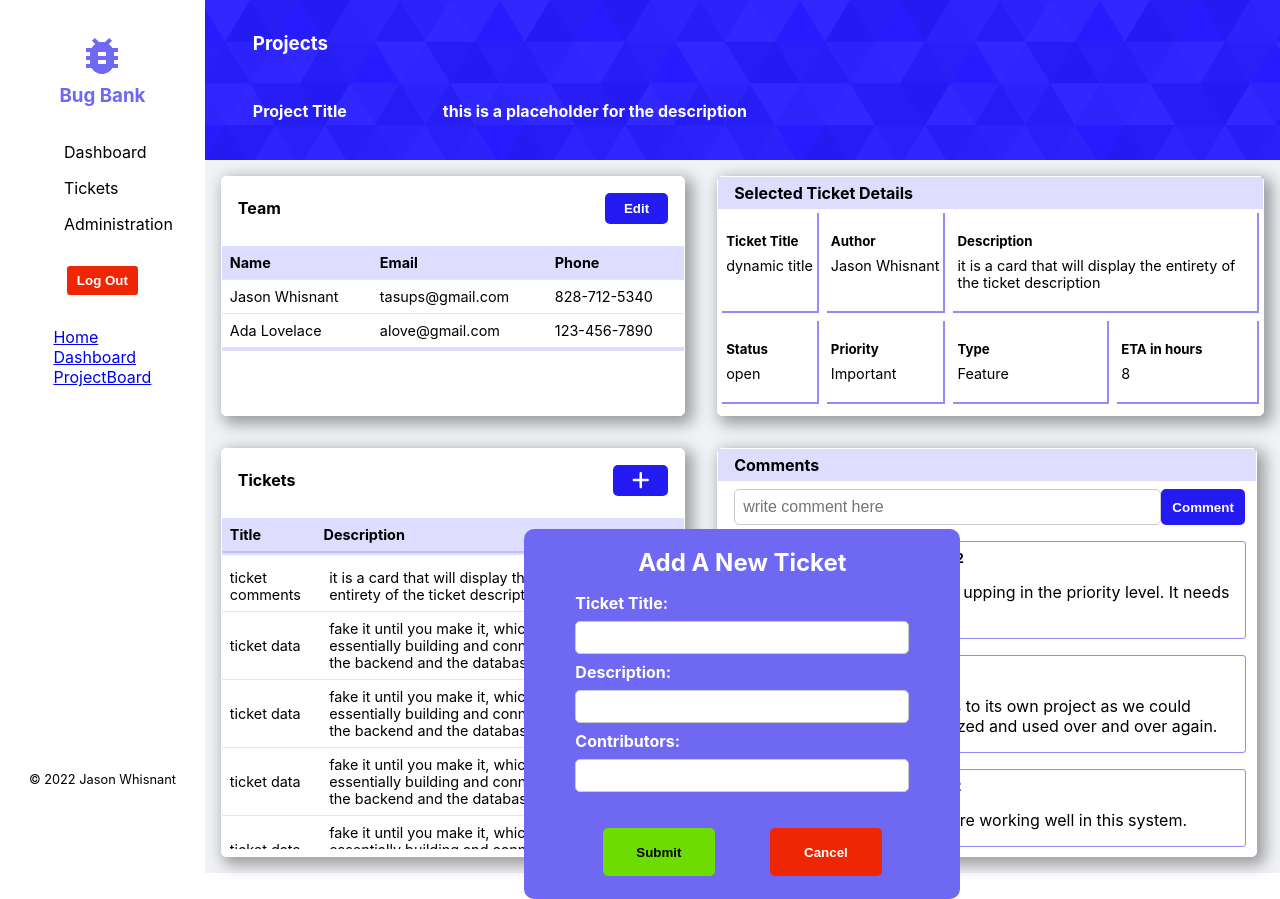
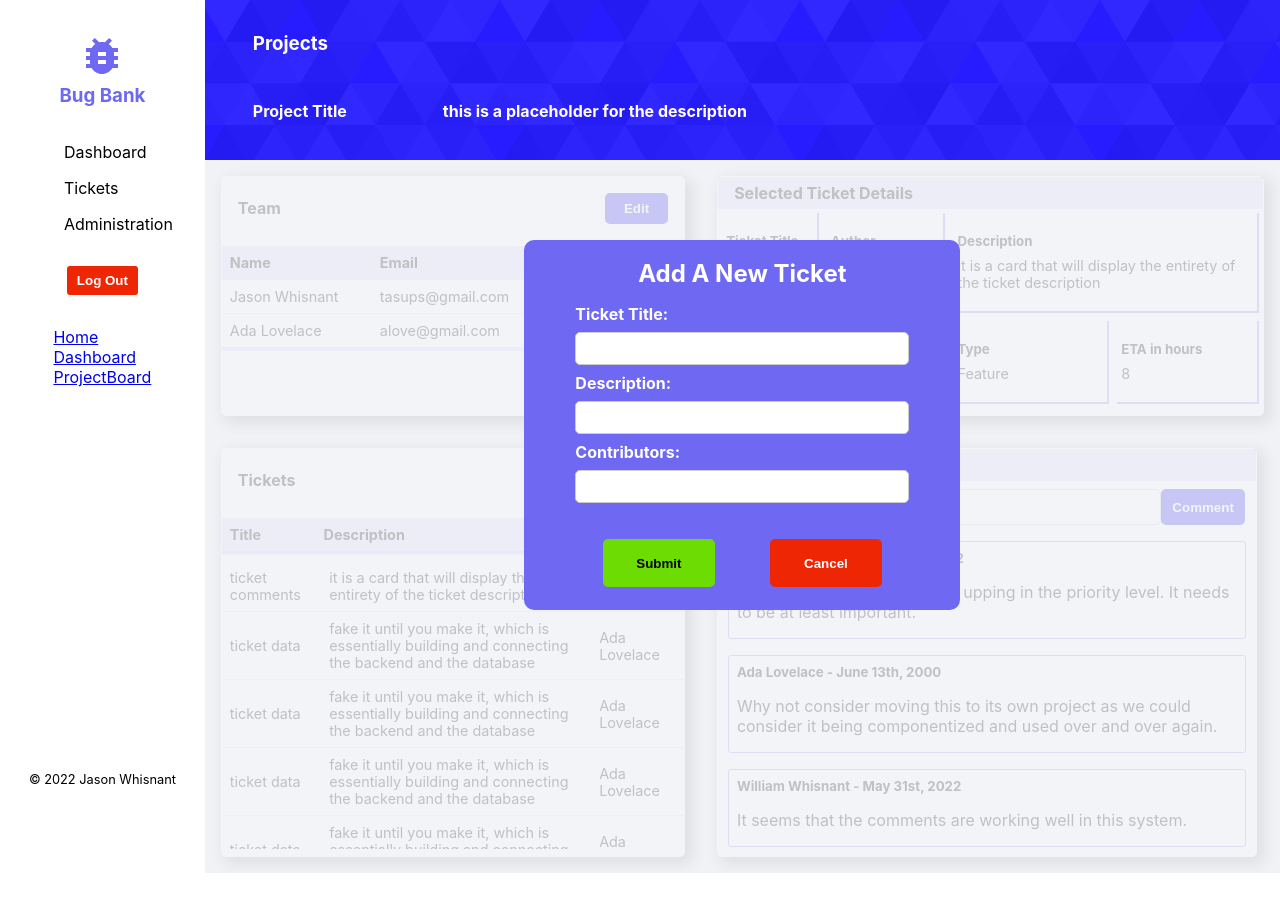
Before and after one commit to Tasups/bug-tracker-frontend, a React (Create React App) app: page /projectboard in a window 1280 px wide. Both pictures are taken after a click on the button 640 px from the left and 480 px from the top of the page. After the commit the page ends 873 px from the top, so only its background shows below. Built offline with nearby package versions, Linux system fonts and the light colour scheme.

Commit message:
grayed-out className optionally rendered when using the addTicket function

```diff
--- a/src/components/projectBoard/ProjectBoard.js
+++ b/src/components/projectBoard/ProjectBoard.js
@@ -90,6 +90,48 @@ const ProjectBoard = () => {
       <SideNav />
 
       <div className="projectboard-container">
+
+      { open &&
+          <section className="dashboard-project-modal">
+            <h2>Add A New Ticket</h2>
+            <form onSubmit={addNewTicket} autoComplete="off">
+              <label htmlFor="ticket-title">Ticket Title: </label>
+              <input
+                type="text"
+                id="ticket-title"
+                name="ticket-title"
+                value={newTitle}
+                onChange={titleChange}
+                required
+              />
+              <label htmlFor="description">Description: </label>
+              <input
+                type="text"
+                id="description"
+                name="description"
+                value={newDescription}
+                onChange={descriptionChange}
+                required
+              />
+              {/* the following input will need to be pulled from whoever the user is - set by authContext*/}
+              <label htmlFor="author">Contributors: </label>
+              <input
+                type="text"
+                id="author"
+                name="author"
+                value={newAuthor}
+                onChange={authorChange}
+                required
+              />
+              <div className="dashboard-project-modal-btns">
+                <button className="submit-modalBtn" type="submit">Submit</button>
+                <button className="cancel-modalBtn" onClick={handleCancel}>Cancel</button>
+              </div>
+            </form>
+          </section>
+        }
+
+        <div className={open ? "grayed-out" : undefined}>
           <div className="projectboard-team-and-tickets">
             <ProjectTeam
               data={projects}
@@ -119,6 +161,7 @@ const ProjectBoard = () => {
             />
           </div>
         </div>
+      </div>
     </>
     )
 }
--- a/src/components/projectBoard/ProjectTickets.js
+++ b/src/components/projectBoard/ProjectTickets.js
@@ -9,46 +9,6 @@ const ProjectTickets = (props) => {
 
    return (
      <section className="projecttickets-container">
-
-     { props.open &&
-          <section className="dashboard-project-modal">
-            <h2>Add A New Ticket</h2>
-            <form onSubmit={props.addNewTicket} autoComplete="off">
-              <label htmlFor="ticket-title">Ticket Title: </label>
-              <input
-                type="text"
-                id="ticket-title"
-                name="ticket-title"
-                value={props.newTitle}
-                onChange={props.titleChange}
-                required
-              />
-              <label htmlFor="description">Description: </label>
-              <input
-                type="text"
-                id="description"
-                name="description"
-                value={props.newDescription}
-                onChange={props.descriptionChange}
-                required
-              />
-              {/* the following input will need to be pulled from whoever the user is - set by authContext*/}
-              <label htmlFor="author">Contributors: </label>
-              <input
-                type="text"
-                id="author"
-                name="author"
-                value={props.newAuthor}
-                onChange={props.authorChange}
-                required
-              />
-              <div className="dashboard-project-modal-btns">
-                <button className="submit-modalBtn" type="submit">Submit</button>
-                <button className="cancel-modalBtn" onClick={props.handleCancel}>Cancel</button>
-              </div>
-            </form>
-          </section>
-        }
 
        <div className="projecttickets-title">
           <h4>Tickets</h4>
@@ -78,6 +38,7 @@ const ProjectTickets = (props) => {
            </tbody>
          </table>
        </div>
+
      </section>
    );
  }
```
Lines whose indentation alone changed are shown as unchanged.
